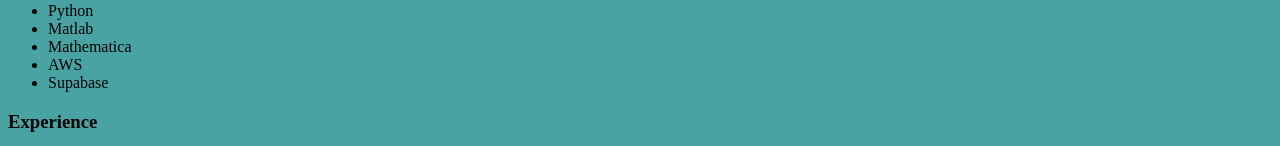
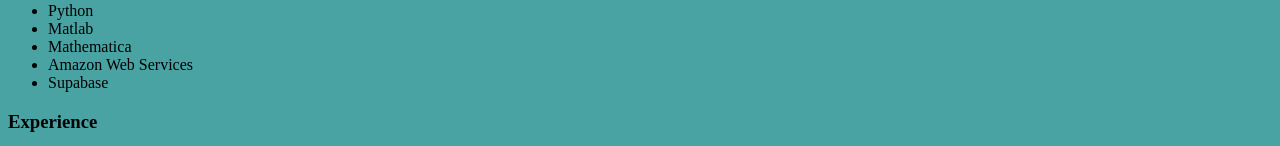
Before and after one commit to zachty/portfolio, a Next.js app: page /resume in a window 1280 px wide. Shown: the part 387-533 px from the top of the page. Built offline with nearby package versions, Linux system fonts and the light colour scheme.

Commit message:
wrote out AWS acronym, or initialism for the pedants

```diff
--- a/pages/resume.jsx
+++ b/pages/resume.jsx
@@ -22,7 +22,7 @@ export default function Resume() {
                 <li>Python</li>
                 <li>Matlab</li>
                 <li>Mathematica</li>
-                <li>AWS</li>
+                <li>Amazon Web Services</li>
                 <li>Supabase</li>
             </ul>
             <h3>Experience</h3>
```
